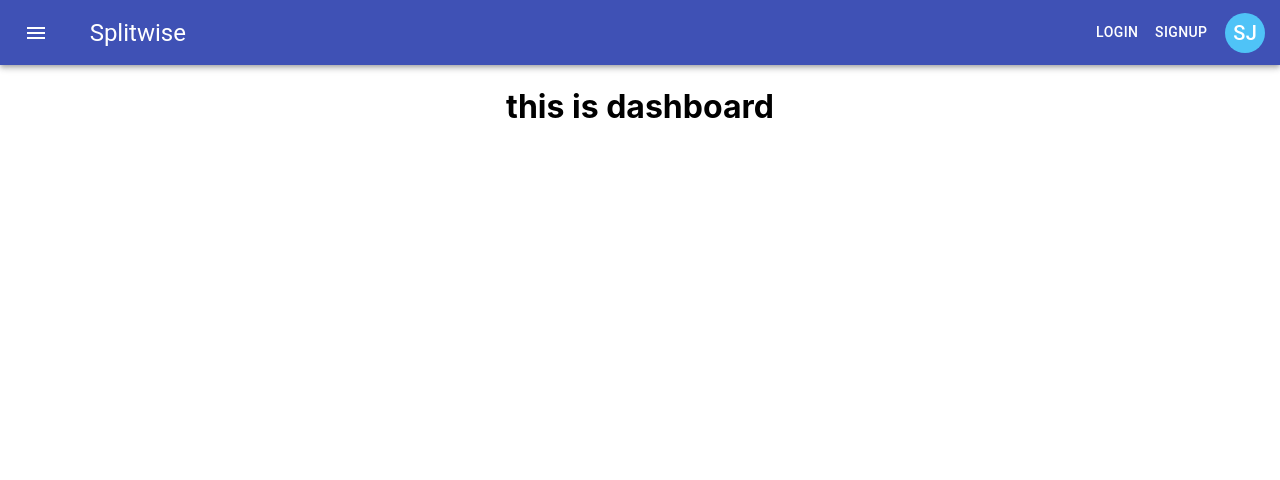
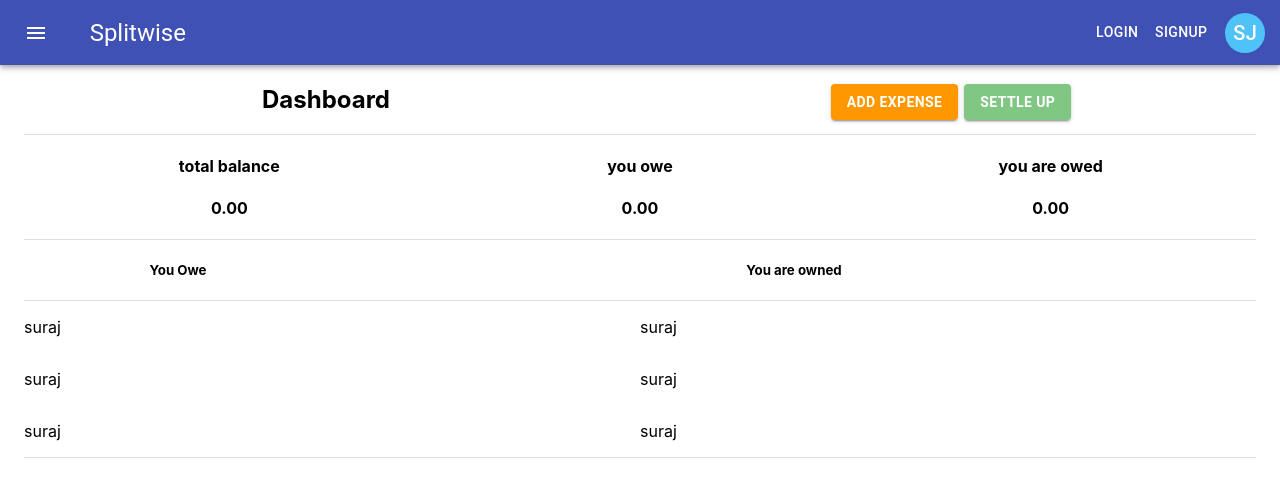
Before and after one commit to surajrockzz/splitwise-clone, a React (Create React App) app: page /dashboard in a window 1280 px wide. Shown: the top 480 px of the page. Built offline with nearby package versions, Linux system fonts and the light colour scheme.

Commit message:
added dashboard required components

```diff
--- a/package.json
+++ b/package.json
@@ -5,6 +5,7 @@
   "dependencies": {
     "@material-ui/core": "^4.6.1",
     "@material-ui/icons": "^4.5.1",
+    "classnames": "^2.2.6",
     "clsx": "^1.0.4",
     "react": "^16.12.0",
     "react-dom": "^16.12.0",
--- a/src/App.js
+++ b/src/App.js
@@ -1,5 +1,6 @@
 import React from 'react';
 import { BrowserRouter as Router, Route } from "react-router-dom";
+import Container from '@material-ui/core/Container';
 import Header from './Layouts/Header'
 import Dashboard from './Components/Dashboard';
 import AllExpenses from './Components/AllExpenses';
@@ -14,12 +15,14 @@ function App() {
     <Router>
       <div className="App">
         <Header />
+        <Container fixed>
         <Route exact path='/dashboard' component={Dashboard}/>
         <Route exact path='/activity' component={RecentAcitivity}/>
         <Route exact path='/all' component={AllExpenses}/>
         <Route exact path='/groups' component={Groups}/>
         <Route exact path='/friends' component={Friends}/>
         <Route exact path='/invite' component={Invite}/>
+        </Container>
       </div>
       </Router>
   );
--- /dev/null
+++ b/src/Components/DashBoardComponents/DashBoardHeader.js
@@ -0,0 +1,43 @@
+import React from 'react';
+import { makeStyles } from '@material-ui/styles';
+import { Grid, Button } from '@material-ui/core';
+import { green, orange } from '@material-ui/core/colors';
+import classNames from 'classnames';
+
+const useStyles = makeStyles({
+    root: {
+      flexGrow: 1,
+      justifyContent: 'center'
+    },
+    btnGreen: {
+        color: 'white',
+        backgroundColor: green[300]
+    },
+    btnOrange: {
+        color: 'white',
+       backgroundColor: orange[500]
+    },
+    btn: {
+        fontWeight:700,
+        marginTop: '3%',
+        marginRight: '1%'
+    }
+  });
+const DashBoardHeader = (props) => {
+    const classes = useStyles();
+    return (
+        <div>
+            <Grid container spacing={3} className={classes.root}>
+                    <Grid item xs={6}>
+                        <h2>Dashboard</h2>
+                    </Grid>
+                    <Grid item xs={6}>
+                        <Button variant="contained" className={classNames(classes.btnOrange,classes.btn)}>Add Expense</Button>
+                        <Button variant="contained" className={classNames(classes.btnGreen,classes.btn)}>Settle up</Button>
+                    </Grid>
+                </Grid>
+        </div>
+    )
+}
+
+export default DashBoardHeader;
--- /dev/null
+++ b/src/Components/DashBoardComponents/IndividualBalanceInfo.js
@@ -0,0 +1,38 @@
+import React from 'react'
+import { Grid, Divider } from '@material-ui/core';
+const IndividualBalanceInfo = ({ name, text }) => {
+    return (
+        <>
+            <Grid container alignContent="flex-end">
+                <Grid container xs={6} >
+                    <Grid item xs={6}>
+                        <h5>You Owe</h5>
+                    </Grid>
+                </Grid>
+                <Grid container xs={6}>
+                    <Grid item xs={6}>
+                        <h5>You are owned</h5>
+                    </Grid>
+                </Grid>
+            </Grid>
+            <Divider />
+            <Grid container xs={12}>
+                <Grid
+                    container
+                    direction="column"
+                    justify="flex-start"
+                    alignItems="flex-start"
+                    xs={6}
+                ><p>suraj</p><p>suraj</p><p>suraj</p></Grid>
+                <Grid
+                    container
+                    direction="column"
+                    justify="flex-start"
+                    alignItems="flex-start"
+                    xs={6}
+                ><p>suraj</p><p>suraj</p><p>suraj</p></Grid>
+            </Grid>
+        </>
+    )
+}
+export default IndividualBalanceInfo;
--- /dev/null
+++ b/src/Components/DashBoardComponents/TotalInfo.js
@@ -0,0 +1,9 @@
+import React from 'react';
+const TotalInfo = ({name, balance}) => {
+    return(<>
+    <h4>{name}</h4>
+    <h4>{balance}</h4>
+    </>)
+}
+
+export default TotalInfo;
--- a/src/Components/Dashboard.js
+++ b/src/Components/Dashboard.js
@@ -1,8 +1,26 @@
 import React from 'react';
-
+import DashBoardHeader from './DashBoardComponents/DashBoardHeader';
+import { Grid, Divider } from '@material-ui/core';
+import TotalInfo from './DashBoardComponents/TotalInfo';
+import IndividualBalanceInfo from './DashBoardComponents/IndividualBalanceInfo';
 const Dashboard = () => {
     return (<>
-    <h1>this is dashboard</h1>
+        <DashBoardHeader />
+        <Divider />
+        <Grid container alignItems="center" >
+            <Grid item xs={4}>
+                <TotalInfo name="total balance" balance="0.00" />
+            </Grid>
+            <Grid item xs={4}>
+                <TotalInfo name="you owe" balance="0.00" />
+            </Grid>
+            <Grid item xs={4}>
+                <TotalInfo name="you are owed" balance="0.00" />
+            </Grid>
+        </Grid>
+        <Divider />
+        <IndividualBalanceInfo/>
+        <Divider />
     </>)
 }
 
```
Also changed, not shown: 1 other file (tests, documents, lock files or other folders).
